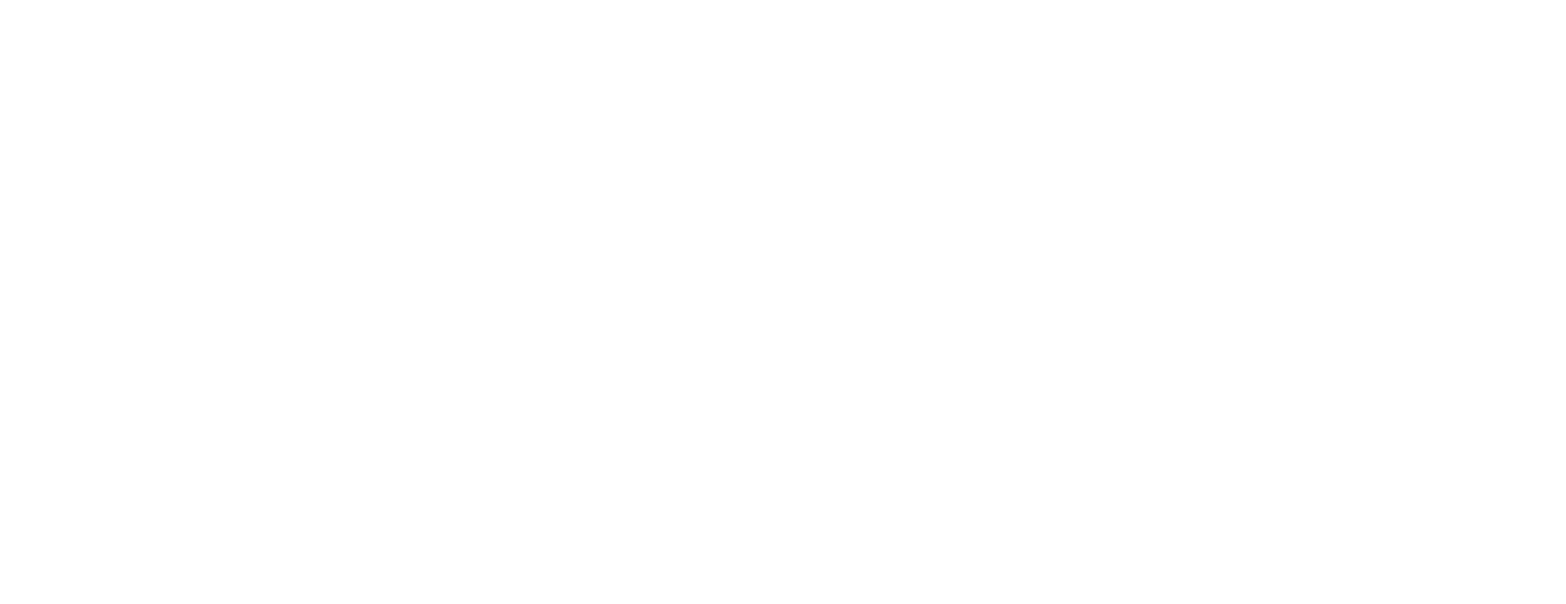
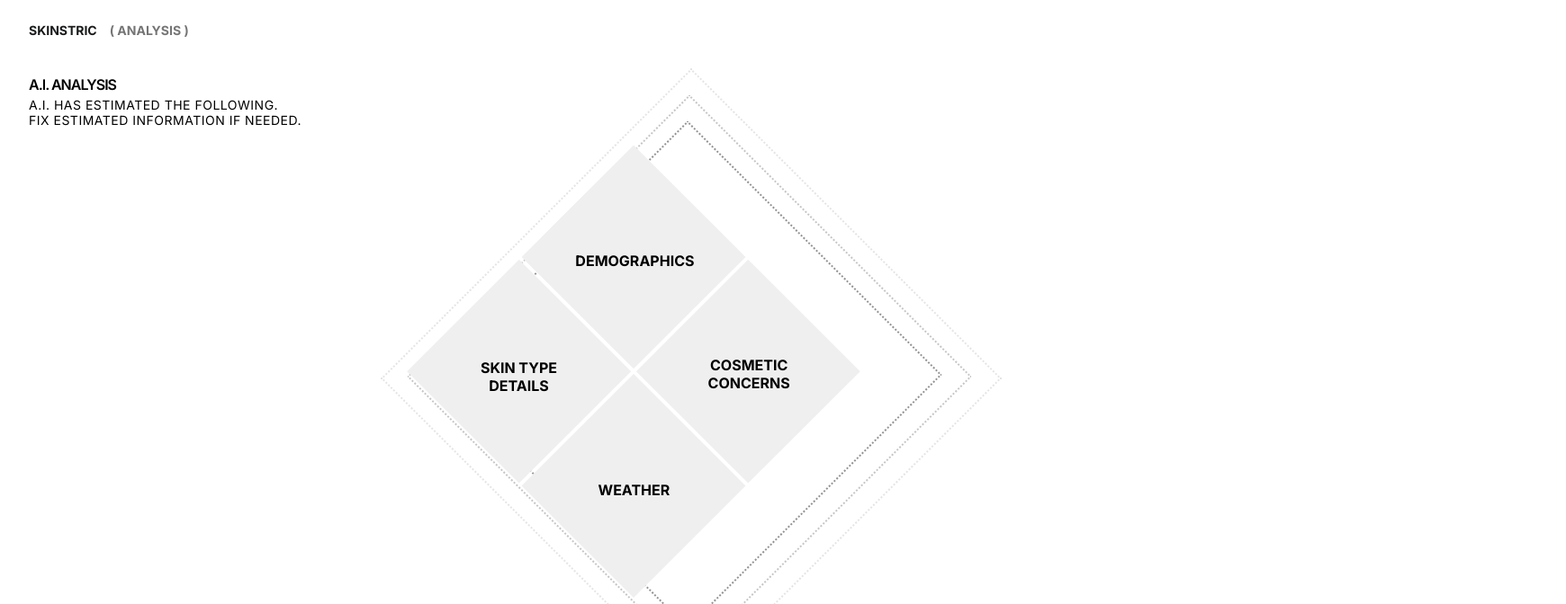
Before and after one commit to Noah-code1210/Skinstric-AI, a React (Create React App) app: page /analysis in a window 1280 px wide. Before the commit this address had no page. Shown: the top 672 px of the page at 90% size, 1740 px wide, since content can reach past the window. Built offline with nearby package versions, Linux system fonts and the light colour scheme.

Commit message:
analysis page UI finished

```diff
--- a/src/App.js
+++ b/src/App.js
@@ -5,6 +5,7 @@ import Introduction from "./pages/Introduction";
 import City from "./pages/City";
 import Picture from "./pages/Picture";
 import Webcam from "./pages/Webcam";
+import Analysis from "./pages/Analysis";
 
 function App() {
   return (
@@ -15,7 +16,8 @@ function App() {
           <Route path="/introduction" element={<Introduction />} />
           <Route path="/city" element={<City />} />
           <Route path="/picture" element={<Picture />} />
-          <Route path="/webcam" element={<Webcam   />} />
+          <Route path="/webcam" element={<Webcam />} />
+          <Route path="/analysis" element={<Analysis />} />
         </Routes>
       </div>
     </Router>
--- /dev/null
+++ b/src/components/NavAnalysis.jsx
@@ -0,0 +1,23 @@
+import React from "react";
+
+function NavAnalysis() {
+  return (
+    <>
+      <div id="analysis__nav">
+        <div className="container">
+          <div className="nav__info">
+            <div className="nav__title--wrapper">
+              <h2 className="title__name">
+                Skinstric
+                <a href="#"></a>
+              </h2>
+              <h2 className="title__section">( Analysis )</h2>
+            </div>
+          </div>
+        </div>
+      </div>
+    </>
+  );
+}
+
+export default NavAnalysis;
--- /dev/null
+++ b/src/components/UI/StationaryCircles.jsx
@@ -0,0 +1,15 @@
+import React from "react";
+
+function StationaryCircles() {
+  return (
+    <>
+      <div className="square__wrapper">
+        <div className="outer-square stationary__outer-square"></div>
+        <div className="middle-square stationary__middle-square"></div>
+        <div className="inner-square stationary__inner-square"></div>
+      </div>
+    </>
+  );
+}
+
+export default StationaryCircles;
--- a/src/index.css
+++ b/src/index.css
@@ -441,7 +441,6 @@ CITY
   height: 89vh;
 }
 
-
 .proceed__btn--wrapper {
   display: flex;
   align-items: center;
@@ -518,7 +517,7 @@ CITY
     transform: translateY(-8px);
   }
   100% {
-    transform: translateY(0)
+    transform: translateY(0);
   }
 }
 
@@ -565,7 +564,6 @@ PICTURE PAGE
   line-height: 24px;
   text-transform: uppercase;
   background-color: transparent;
-
 }
 
 .left__info {
@@ -666,7 +664,6 @@ PICTURE PAGE
   padding-left: 160px;
 }
 
-
 .allow__option {
   padding-left: 20px;
   transition: color 300ms ease;
@@ -725,6 +722,15 @@ WEBCAM PAGE
   transform: scale(100%);
 }
 
+.after__pic {
+  font-size: 18px;
+  color: white;
+  text-transform: uppercase;
+  position: absolute;
+  top: 200px;
+  left: 660px;
+}
+
 .picture__tips {
   display: flex;
   position: absolute;
@@ -760,3 +766,131 @@ WEBCAM PAGE
   margin-right: 8px;
   rotate: 45deg;
 }
+
+.webcam__proceed--arrow--title {
+  color: white;
+}
+
+/*
+
+ANALYSIS PAGE
+
+*/
+
+#analysis__nav {
+  margin: 10px 0 40px 0;
+}
+
+.analysis__section--title {
+  margin-bottom: 2px;
+}
+
+.section__sub-title {
+  font-size: 14px;
+  letter-spacing: 0.5px;
+  text-transform: uppercase;
+}
+
+.stationary__outer-square,
+.stationary__middle-square,
+.stationary__inner-square {
+  position: absolute;
+  top: 35px;
+  animation: none;
+}
+
+.stationary__inner-square {
+  padding: 40px;
+}
+
+.box__wrapper {
+  width: 360px;
+  height: 360px;
+  border: none;
+  rotate: 45deg;
+  position: absolute;
+  left: 524px;
+  top: 236px;
+}
+
+.demographic__box,
+.skin-type__box,
+.weather__box,
+.cosmetic__concerns--box {
+  border: none;
+  background-color: rgb(239, 239, 239);
+  transition: all 300ms ease;
+}
+
+
+
+.demographic__box {
+  width: 176px;
+  height: 176px;
+  margin-bottom: 4px;
+  cursor: pointer;
+}
+
+.skin-type__box {
+  width: 176px;
+  height: 176px;
+  cursor: not-allowed;
+}
+
+.weather__box {
+  width: 176px;
+  height: 176px;
+  position: absolute;
+  right: 4px;
+  top: 180px;
+  cursor: not-allowed;
+}
+
+.cosmetic__concerns--box {
+  width: 176px;
+  height: 176px;
+  position: absolute;
+  right: 4px;
+  top: 0px;
+  cursor: not-allowed;
+}
+
+.demographic__box:hover,
+.skin-type__box:hover,
+.weather__box:hover,
+.cosmetic__concerns--box:hover {
+  background-color: rgb(204, 204, 204)
+}
+
+.demographic__title,
+.skin-type__title,
+.weather__title,
+.cosmetic__title {
+  display: flex;
+  align-items: center;
+  justify-content: center;
+  font-size: 16px;
+  text-transform: uppercase;
+  rotate: -45deg;
+  line-height: 20px;
+}
+
+.demographic__title {
+  padding: 70px 58px 0 0 ;
+}
+
+.skin-type__title {
+  width: 100%;
+  max-width: 150px;
+  text-align: center;
+  padding: 74px 26px 0 0;
+}
+
+.weather__title {
+  padding: 70px 60px 0 0;
+}
+
+.cosmetic__title {
+  text-align: center;
+  padding: 60px 52px 0 0;
+}
--- /dev/null
+++ b/src/pages/Analysis.jsx
@@ -0,0 +1,48 @@
+import React from "react";
+import NavAnalysis from "../components/NavAnalysis";
+import StationaryCircles from "../components/UI/StationaryCircles";
+import BackArrowButton from "../assets/LandingButton.png";
+import { Link } from "react-router-dom";
+
+function Analysis() {
+  return (
+    <>
+      <NavAnalysis />
+      <div id="section">
+        <div className="container">
+          <div className="section__title analysis__section--title">
+            A.I. Analysis
+          </div>
+          <div className="section__sub-title">
+            A.I. has estimated the following.
+            <br />
+            Fix estimated information if needed.
+          </div>
+          <StationaryCircles />
+          <div className="box__wrapper">
+            <div className="demographic__box">
+              <h2 className="demographic__title">Demographics</h2>
+            </div>
+            <div className="skin-type__box">
+              <h2 className="skin-type__title">Skin Type Details</h2>
+            </div>
+            <div className="weather__box">
+              <h2 className="weather__title">Weather</h2>
+            </div>
+            <div className="cosmetic__concerns--box">
+              <h2 className="cosmetic__title">Cosmetic Concerns</h2>
+            </div>
+          </div>
+          <Link to="/picture">
+            <div className="back__btn--wrapper">
+              <img src={BackArrowButton} alt="" className="back__arrow--img" />
+              <div className="back__arrow--title">Back</div>
+            </div>
+          </Link>
+        </div>
+      </div>
+    </>
+  );
+}
+
+export default Analysis;
--- a/src/pages/Webcam.jsx
+++ b/src/pages/Webcam.jsx
@@ -1,11 +1,19 @@
-import React, { useEffect, useRef } from "react";
+import React, { useEffect, useRef, useState } from "react";
 import { Link } from "react-router-dom";
 import WhiteBackArrowButton from "../assets/WhiteBtn.png";
-import NavIntro from "../components/NavIntro";
 import TakePictureButton from "../assets/TakePicture.png";
 
 function Webcam() {
   const videoRef = useRef(null);
+  const [afterPic, setAfterPic] = useState(false);
+  const [showPicButton, setShowPicButton] = useState(true);
+  const [greatShot, setGreatShot] = useState(false);
+
+  function handleClick() {
+    setAfterPic(true);
+    setShowPicButton(false);
+    setGreatShot(true);
+  }
 
   useEffect(() => {
     const getWebcam = async () => {
@@ -41,12 +49,18 @@ function Webcam() {
             style={{ width: "100%" }}
           />
         </div>
-        <div className="take__picture--wrapper">
-          <h2 className="take__picture--title">
-            Take Picture
-          </h2>
-          <img src={TakePictureButton} alt="" className="take__picture--img" />
-        </div>
+        {showPicButton && (
+          <div className="take__picture--wrapper">
+            <h2 className="take__picture--title">Take Picture</h2>
+            <img
+              src={TakePictureButton}
+              alt=""
+              className="take__picture--img"
+              onClick={handleClick}
+            />
+          </div>
+        )}
+        {greatShot && <h2 className="after__pic">Great Shot!</h2>}
         <h2 className="tips__title">
           To get better results, make sure to have:
         </h2>
@@ -76,6 +90,20 @@ function Webcam() {
             </div>
           </div>
         </Link>
+        <Link to="/analysis">
+          {afterPic && (
+            <div className="proceed__btn--wrapper">
+              <div className="proceed__arrow--title webcam__proceed--arrow--title">
+                Proceed
+              </div>
+              <img
+                src={WhiteBackArrowButton}
+                alt=""
+                className="proceed__arrow--img"
+              />
+            </div>
+          )}
+        </Link>
       </div>
     </>
   );
```
